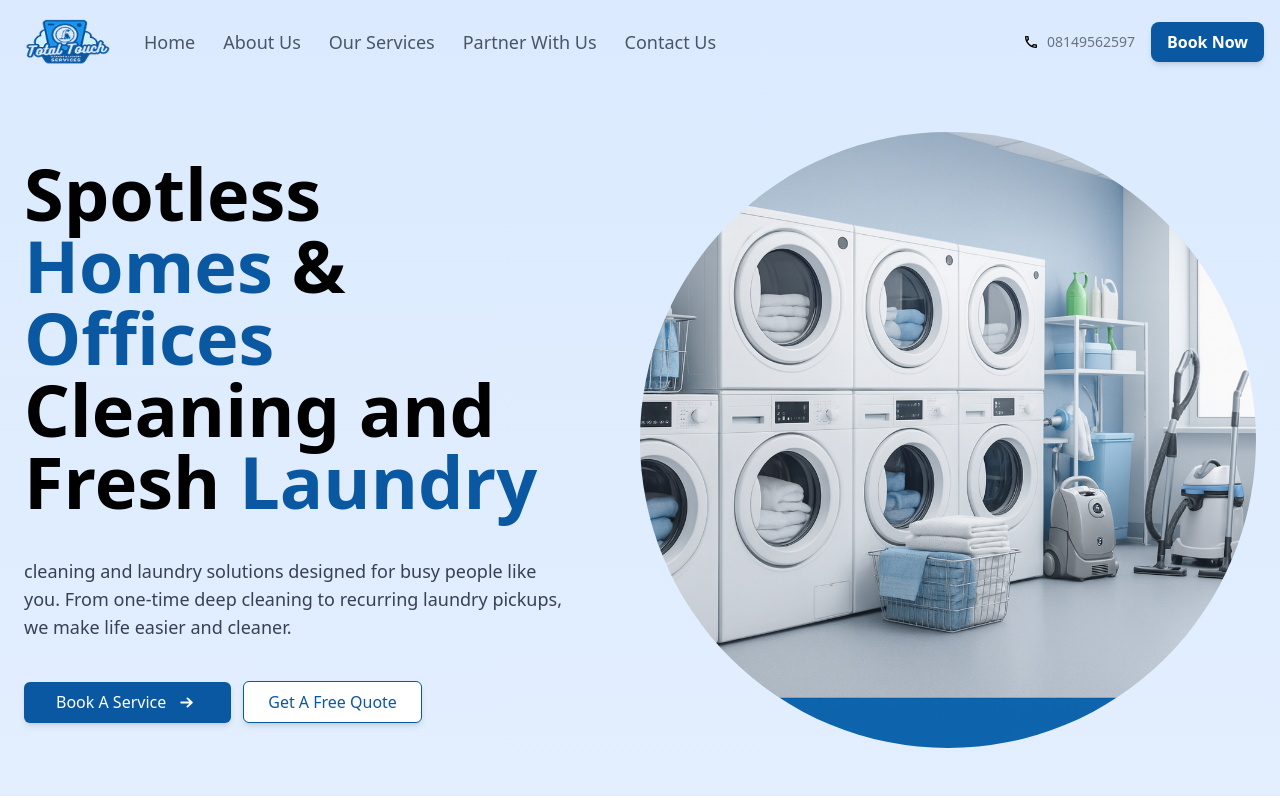
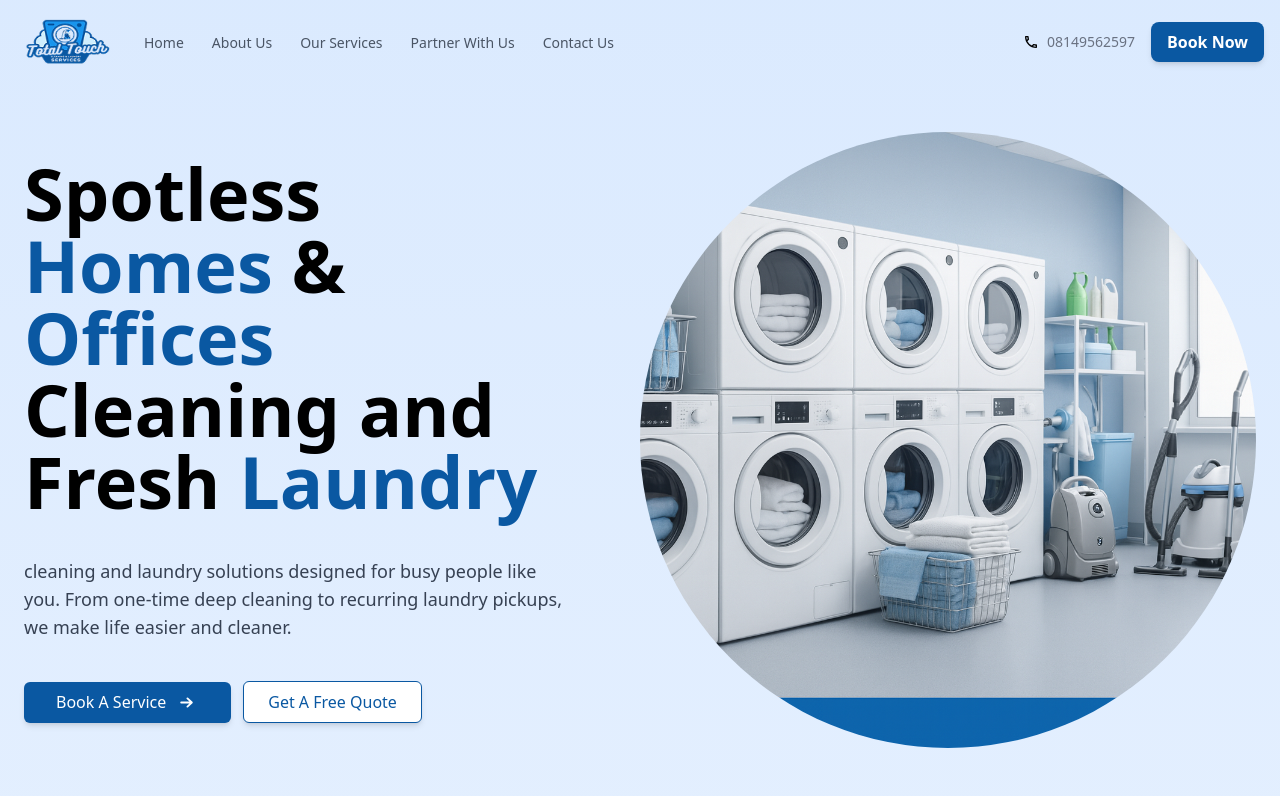
Before and after one commit to oyelajakenny/totaltouch, a Next.js app in the folder app/: page / in a window 1280 px wide. Shown: the top 800 px of the page. Built offline with nearby package versions, Linux system fonts and the light colour scheme.

Commit message:
Updated the link font-size

```diff
--- a/app/components/Navbar.js
+++ b/app/components/Navbar.js
@@ -28,14 +28,14 @@ const Navbar = () => {
           <Link href={"/"}>
             <Image src={"/Logo.png"} alt="Logo" width={100} height={50} />{" "}
           </Link>
-          <nav className=" hidden md:hidden  lg:flex space-x-7 text-lg font-regular text-gray-600 ">
+          <nav className=" hidden md:hidden  lg:flex space-x-7 text-[14px] font-regular text-gray-600 ">
             <Link href="/" className="hover:text-blue-600">
               Home
             </Link>
             <Link href="/about-us" className="hover:text-blue-600">
               About Us
             </Link>
-            <Link href="/service" className="hover:text-blue-600">
+            <Link href="/our-services" className="hover:text-blue-600">
               Our Services
             </Link>
             <Link href="/service" className="hover:text-blue-600">
```
